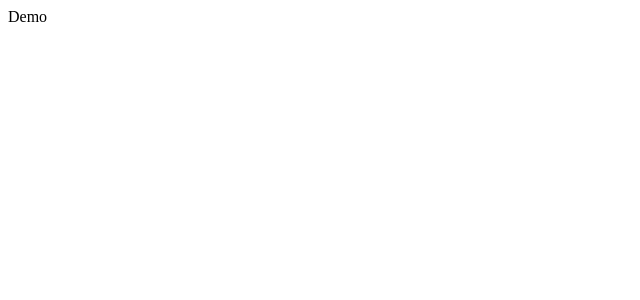
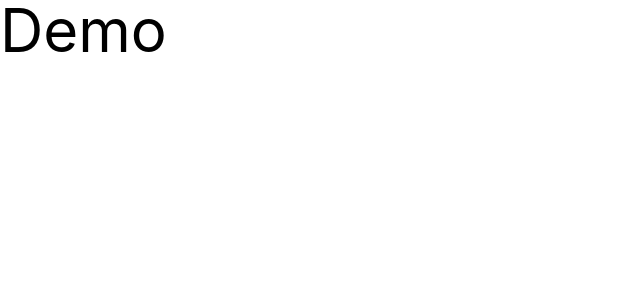
Before and after one commit to heysbr/salvar, a React (Vite) app: page / in a window 1280 px wide. Shown: the top 300 px of the page, without its empty margins (0-640 px from the left). Built offline with nearby package versions, Linux system fonts and the light colour scheme.

Commit message:
feat: update Demo component to use larger text size and refactor main entry point

```diff
--- a/src/components/Demo.jsx
+++ b/src/components/Demo.jsx
@@ -1,3 +1,3 @@
 export default function Demo() {
-  return <div>Demo</div>;
+  return <div className="text-6xl">Demo</div>;
 }
--- a/src/index.css
+++ b/src/index.css
@@ -5,5 +5,4 @@
 
 body {
     font-family: 'Inter', 'Manufacturing Consent', sans-serif;
-    color: blue;
 }
--- a/src/main.jsx
+++ b/src/main.jsx
@@ -1,12 +1,8 @@
-import { StrictMode } from "react";
 import { createRoot } from "react-dom/client";
-// import "./index.css";
+import "./index.css";
 // import App from "./App.jsx";
-import Demo from "./components/Demo.jsx"
+import App from "./components/Demo.jsx"
 
 createRoot(document.getElementById("root")).render(
-  <StrictMode>
-    {/* <App /> */}
-    <Demo/>
-  </StrictMode>
+    <App/>
 );
```
